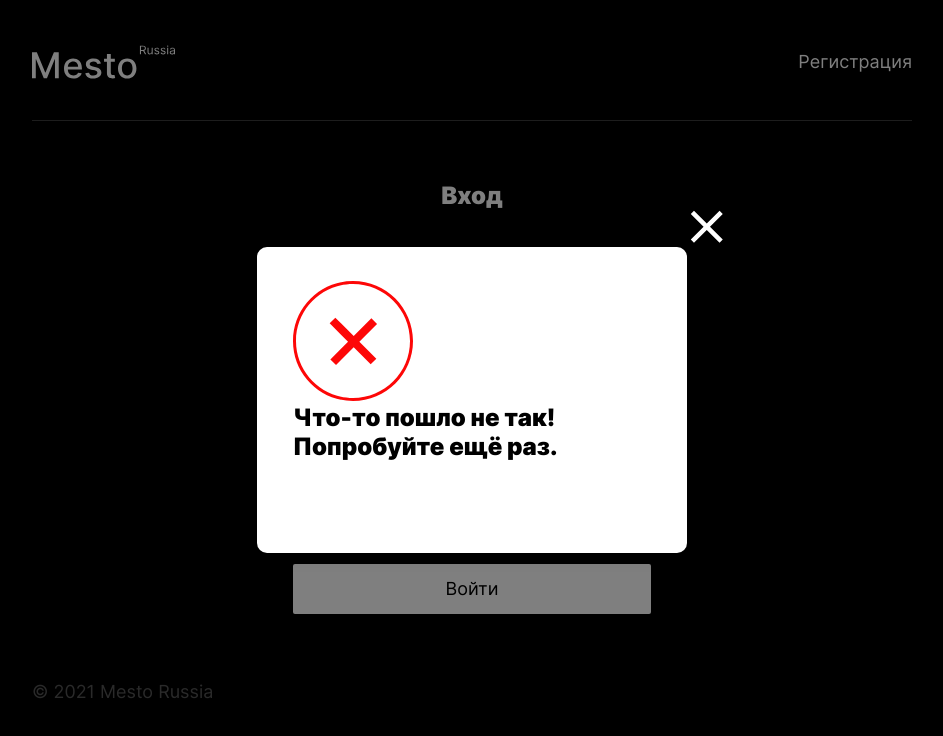
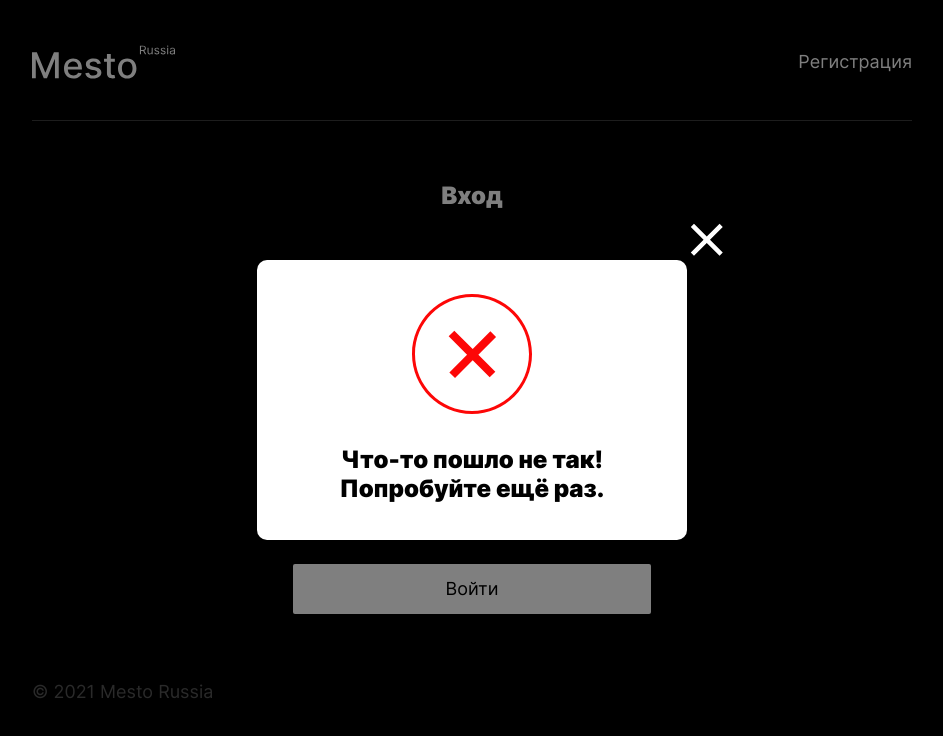
Before and after one commit to 1uca116/mesto-react, a React (Create React App) app: page /sign-in in a window 1280 px wide. Both pictures are taken after typing "name@example.com", "Sample123" into the empty fields and a click on the button "Войти". Shown: the top 736 px of the page, without its empty margins (168-1111 px from the left). Built offline with nearby package versions, Linux system fonts and the light colour scheme; no server answers.

Commit message:
fixed popup 'InfoTooltip'

```diff
--- a/src/blocks/popup/__title/_info/popup__title_info.css
+++ b/src/blocks/popup/__title/_info/popup__title_info.css
@@ -1,3 +1,4 @@
-.popup__title-info {
+.popup__title_info {
     text-align: center;
+    margin: 0;
 }
--- a/src/components/InfoTooltip.js
+++ b/src/components/InfoTooltip.js
@@ -6,7 +6,7 @@ function InfoTooltip(props) {
             <div className="popup__container">
                 <button onClick={props.onClose} className="popup__button-close link" type="button"></button>
                 <img className="popup__tool-logo" src={props.icon} alt="Лого статус" />
-                <h3 className="popup__title popup__title_small">{props.title}</h3>
+                <h3 className="popup__title popup__title_info">{props.title}</h3>
             </div>
         </div>
     );
--- a/src/index.css
+++ b/src/index.css
@@ -58,6 +58,8 @@
 @import url('./blocks/popup/__form/popup__form.css');
 @import url('./blocks/popup/__field/popup__field.css');
 @import url('./blocks/popup/__title/popup__title.css');
+@import url('./blocks/popup/__title/_info/popup__title_info.css');
+@import url('./blocks/popup/__tool-logo/popup__tool-logo.css');
 @import url('./blocks/popup/__input/popup__input.css');
 @import url('./blocks/popup/__input/_error/popup__input_error.css');
 @import url('./blocks/popup/__error/popup__error.css');
```
Also changed, not shown: 1 other file (tests, documents, lock files or other folders).
